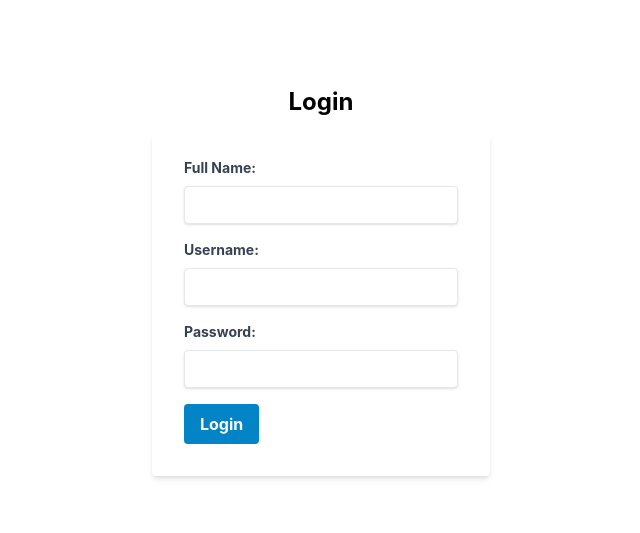
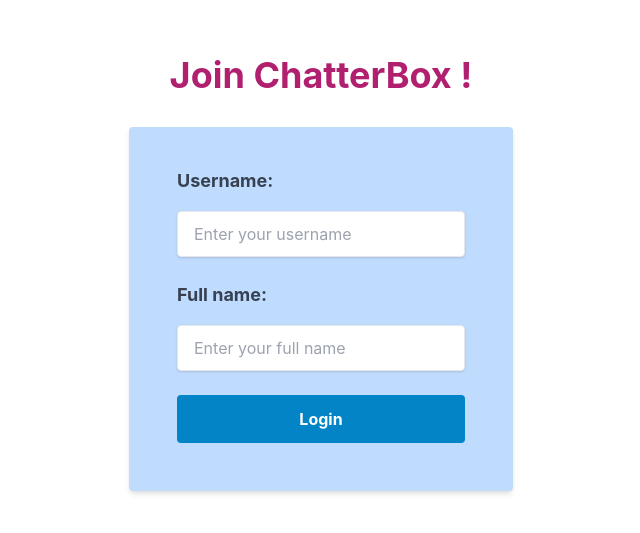
Before and after one commit to khangng2611/react-spring-chat, a React (Create React App) app in the folder frontend/: page /login in a window 1280 px wide. Shown: the part 111-644 px from the top of the page, without its empty margins (319-959 px from the left). Built offline with nearby package versions, Linux system fonts and the light colour scheme; no server answers.

Commit message:
update: [FE] UI for login component

```diff
--- a/frontend/src/component/authentication/Login.tsx
+++ b/frontend/src/component/authentication/Login.tsx
@@ -1,5 +1,6 @@
 import React, { useCallback, useState } from 'react';
 import { useSession } from '../../context/SessionContext';
+import { TONE_COLORS } from '../../constant/color';
 
 const Login = () => {
     const [userInfo, setUserInfo] = useState({
@@ -24,51 +25,58 @@
 
     return (
         <div className="flex flex-col items-center justify-center h-screen">
-            <h2 className="text-2xl font-bold mb-4">Login</h2>
-            <form onSubmit={handleSubmit} className="bg-white shadow-md rounded px-8 pt-6 pb-8 mb-4">
-                <div className="mb-4">
-                    <label className="block text-gray-700 text-sm font-bold mb-2" htmlFor="email">
-                        Full Name:
+            <h2
+                className="text-4xl font-bold mb-8"
+                style={{color: TONE_COLORS.PRIMARY}}
+            >
+                Join ChatterBox !
+            </h2>
+            <form onSubmit={handleSubmit} className="flex flex-col bg-blue-200 shadow-md rounded px-12 pt-10 pb-12 mb-8 w-96">
+                <div className="mb-6">
+                    <label className="block text-gray-700 text-lg font-bold mb-4" htmlFor="email">
+                        Username:
                     </label>
                     <input
-                        className="shadow appearance-none border rounded w-full py-2 px-3 text-gray-700 leading-tight focus:outline-none focus:shadow-outline"
-                        name="fullName"
+                        className="shadow appearance-none border rounded w-full py-3 px-4 text-gray-700 leading-tight focus:outline-none focus:shadow-outline"
+                        name="username"
                         type="text"
-                        value={userInfo.fullName}
+                        value={userInfo.username}
+                        placeholder='Enter your username'
                         minLength={6}
                         maxLength={100}
                         onChange={handleFormChange}
                     />
                 </div>
-                <div className="mb-4">
-                    <label className="block text-gray-700 text-sm font-bold mb-2" htmlFor="email">
-                        Username:
+                <div className="mb-6">
+                    <label className="block text-gray-700 text-lg font-bold mb-4" htmlFor="email">
+                        Full name:
                     </label>
                     <input
-                        className="shadow appearance-none border rounded w-full py-2 px-3 text-gray-700 leading-tight focus:outline-none focus:shadow-outline"
-                        name="username"
+                        className="shadow appearance-none border rounded w-full py-3 px-4 text-gray-700 leading-tight focus:outline-none focus:shadow-outline"
+                        name="fullName"
                         type="text"
-                        value={userInfo.username}
+                        value={userInfo.fullName}
+                        placeholder='Enter your full name'
                         minLength={6}
                         maxLength={100}
                         onChange={handleFormChange}
                     />
                 </div>
-                <div className="mb-4">
-                    <label className="block text-gray-700 text-sm font-bold mb-2" htmlFor="password">
+                {/* <div className="mb-6">
+                    <label className="block text-gray-700 text-lg font-bold mb-4" htmlFor="password">
                         Password:
                     </label>
                     <input
-                        className="shadow appearance-none border rounded w-full py-2 px-3 text-gray-700 leading-tight focus:outline-none focus:shadow-outline"
+                        className="shadow appearance-none border rounded w-full py-3 px-4 text-gray-700 leading-tight focus:outline-none focus:shadow-outline"
                         name="password"
                         type="password"
                         value={userInfo.password}
                         minLength={6}
                         onChange={handleFormChange}
                     />
-                </div>
+                </div> */}
                 <button
-                    className="bg-sky-600 hover:bg-sky-700 text-white font-bold py-2 px-4 rounded focus:outline-none focus:shadow-outline"
+                    className="bg-sky-600 hover:bg-sky-700 text-white font-bold py-3 px-6 rounded focus:outline-none focus:shadow-outline"
                     type="submit"
                 >
                     Login
```
